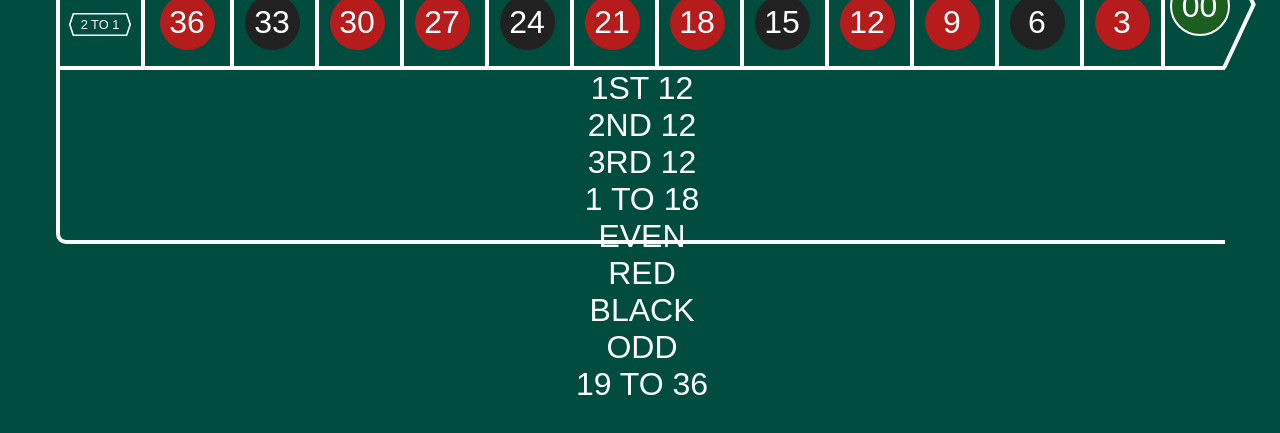
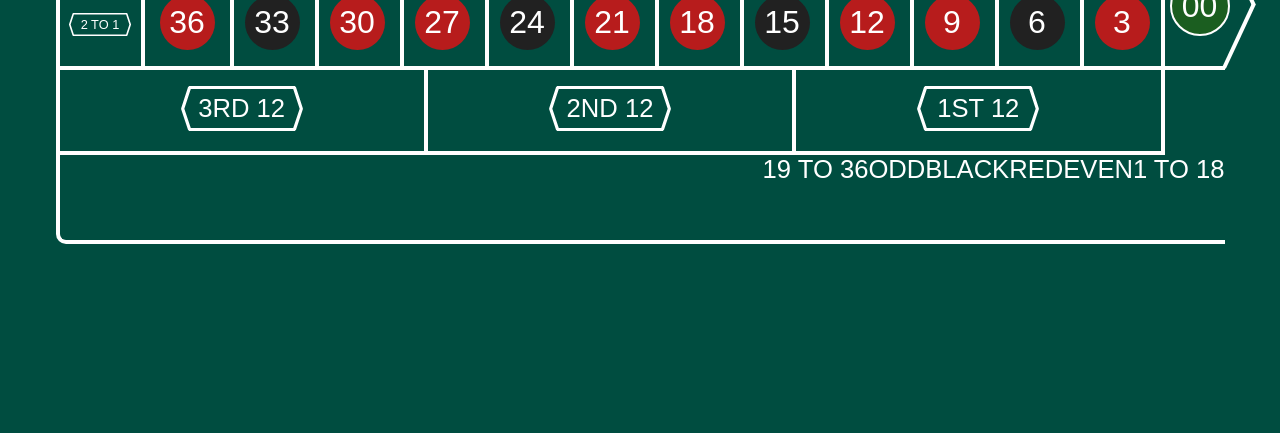
Before and after one commit to wholyinfa/roulette, a React (Create React App) app: page / in a window 1280 px wide. Shown: the part 211-644 px from the top of the page. Built offline with nearby package versions, Linux system fonts and the light colour scheme; the HTML template or start-up script is replaced by a standard one.

Commit message:
Include styling of the dozens section

```diff
--- a/src/App.css
+++ b/src/App.css
@@ -12,7 +12,7 @@
 #rouletteTable > * {
   float: right;
 }
-#rouletteTable button, #rouletteTable #outsideLeft > * button::after {
+#rouletteTable button {
   background: none;
   border: none;
   text-decoration: none;
@@ -20,7 +20,7 @@
   font-size: 2em;
   padding: 0;
 }
-#rouletteTable button:hover, #rouletteTable #outsideLeft > * button:hover::after {
+#rouletteTable button:hover {
   cursor: pointer;
 }
 #rouletteTable .split {
@@ -162,7 +162,7 @@
   font-size: 0.4em;
   box-sizing: border-box;
 }
-#rouletteTable #outsideLeft > * button, #rouletteTable #outsideLeft > * button::after {
+#rouletteTable #outsideLeft .diamondButton, #rouletteTable #outsideLeft .diamondButton::after {
   background-image: url("./Assets/diamondButton.svg");
   background-position: center;
   background-repeat: no-repeat;
@@ -172,7 +172,7 @@
   transition: 0.1s all ease-in-out;
   position: relative;
 }
-#rouletteTable #outsideLeft > * button::after {
+#rouletteTable #outsideLeft .diamondButton::after {
   content: "";
   width: 100%;
   height: 100%;
@@ -183,9 +183,52 @@
   opacity: 0;
   padding: 0;
 }
-#rouletteTable #outsideLeft > * button:hover::after {
+#rouletteTable #outsideLeft .diamondButton:hover::after {
   opacity: 0.3;
 }
 #rouletteTable #outsideBottom {
   width: 100%;
+}
+#rouletteTable #outsideBottom > * {
+  float: right;
+  font-size: 0.8em;
+  box-sizing: border-box;
+}
+#rouletteTable #outsideBottom #dozens {
+  width: 1105px;
+  margin-right: 60px;
+  box-sizing: border-box;
+}
+#rouletteTable #outsideBottom #dozens > * {
+  float: right;
+  width: 368.3333333333px;
+  height: 85px;
+  line-height: 85px;
+  border-right: 4px solid #fff;
+  border-bottom: 4px solid #fff;
+  box-sizing: border-box;
+}
+#rouletteTable #outsideBottom .diamondButton, #rouletteTable #outsideBottom .diamondButton::after {
+  background-image: url("./Assets/diamondButton.svg");
+  background-position: center;
+  background-repeat: no-repeat;
+  background-size: contain;
+  padding: 0.3em 1em;
+  white-space: nowrap;
+  transition: 0.1s all ease-in-out;
+  position: relative;
+}
+#rouletteTable #outsideBottom .diamondButton::after {
+  content: "";
+  width: 100%;
+  height: 100%;
+  position: absolute;
+  top: 0;
+  left: 0;
+  background-image: url("./Assets/diamondButtonFilled.svg");
+  opacity: 0;
+  padding: 0;
+}
+#rouletteTable #outsideBottom .diamondButton:hover::after {
+  opacity: 0.3;
 }/*# sourceMappingURL=App.css.map */
--- a/src/App.scss
+++ b/src/App.scss
@@ -3,8 +3,37 @@ $boxD: 85px;
 $rouletteH: $boxD * 5;
 $borderW: 4px;
 $zerosW: 60px;
+$mainFrame: $boxD * 13;
+
+@mixin diamondButton {
+    .diamondButton{
+        background-image: url('./Assets/diamondButton.svg');
+        background-position: center;
+        background-repeat: no-repeat;
+        background-size: contain;
+        padding: .3em 1em;
+        white-space: nowrap;
+        transition: .1s all ease-in-out ;
+        position: relative;
+    }
+    .diamondButton::after{
+        content: '';
+        width: 100%;
+        height: 100%;
+        position: absolute;
+        top: 0;
+        left: 0;
+        @extend .diamondButton;
+        background-image: url('./Assets/diamondButtonFilled.svg');
+        opacity: 0;
+        padding: 0;
+    }
+    .diamondButton:hover::after{
+        opacity: .3;
+    }
+}
 #rouletteTable{
-    width: $boxD * 13 + $zerosW;
+    width: $mainFrame + $zerosW;
     height: $rouletteH;
     position: relative;
     margin: 0 auto;
@@ -169,34 +198,30 @@ $zerosW: 60px;
             width: 100%;
             font-size: .4em;
             box-sizing: border-box;
-            button{
-                background-image: url('./Assets/diamondButton.svg');
-                background-position: center;
-                background-repeat: no-repeat;
-                background-size: contain;
-                padding: .3em 1em;
-                white-space: nowrap;
-                transition: .1s all ease-in-out ;
-                position: relative;
-            }
-            button::after{
-                content: '';
-                width: 100%;
-                height: 100%;
-                position: absolute;
-                top: 0;
-                left: 0;
-                @extend button;
-                background-image: url('./Assets/diamondButtonFilled.svg');
-                opacity: 0;
-                padding: 0;
-            }
-            button:hover::after{
-                opacity: .3;
-            }
         }
+        @include diamondButton;
     }
     #outsideBottom{
         width: 100%;
+        > *{
+            float: right;
+            font-size: .8em;
+            box-sizing: border-box;
+        }
+        #dozens{
+            width: $mainFrame;
+            margin-right: $zerosW;
+            box-sizing: border-box;
+            > *{
+                float: right;
+                width: $mainFrame / 3;
+                height: $boxD;
+                line-height: $boxD;
+                border-right: $borderW solid #fff;
+                border-bottom: $borderW solid #fff;
+                box-sizing: border-box;
+            }
+        }
+        @include diamondButton;
     }
 }
--- a/src/App.tsx
+++ b/src/App.tsx
@@ -85,24 +85,26 @@ function Table({numbers}: InferProps<typeof Table.propTypes>) {
     </div>
     <div id='outsideLeft'>
       <div id='COL1'>
-        <button>2 TO 1</button>
+        <button className='diamondButton'>2 TO 1</button>
       </div>
       <div id='COL2'>
-        <button>2 TO 1</button>
+        <button className='diamondButton'>2 TO 1</button>
       </div>
       <div id='COL3'>
-        <button>2 TO 1</button>
+        <button className='diamondButton'>2 TO 1</button>
       </div>
     </div>
     <div id='outsideBottom'>
-      <div id='D1'>
-        <button>1ST 12</button>
-      </div>
-      <div id='D2'>
-        <button>2ND 12</button>
-      </div>
-      <div id='D3'>
-        <button>3RD 12</button>
+      <div id='dozens'>
+        <div id='D1'>
+          <button className='diamondButton'>1ST 12</button>
+        </div>
+        <div id='D2'>
+          <button className='diamondButton'>2ND 12</button>
+        </div>
+        <div id='D3'>
+          <button className='diamondButton'>3RD 12</button>
+        </div>
       </div>
       <div id='1TO18'>
         <button>1 TO 18</button>
```
Also changed, not shown: 1 other file (tests, documents, lock files or other folders).
